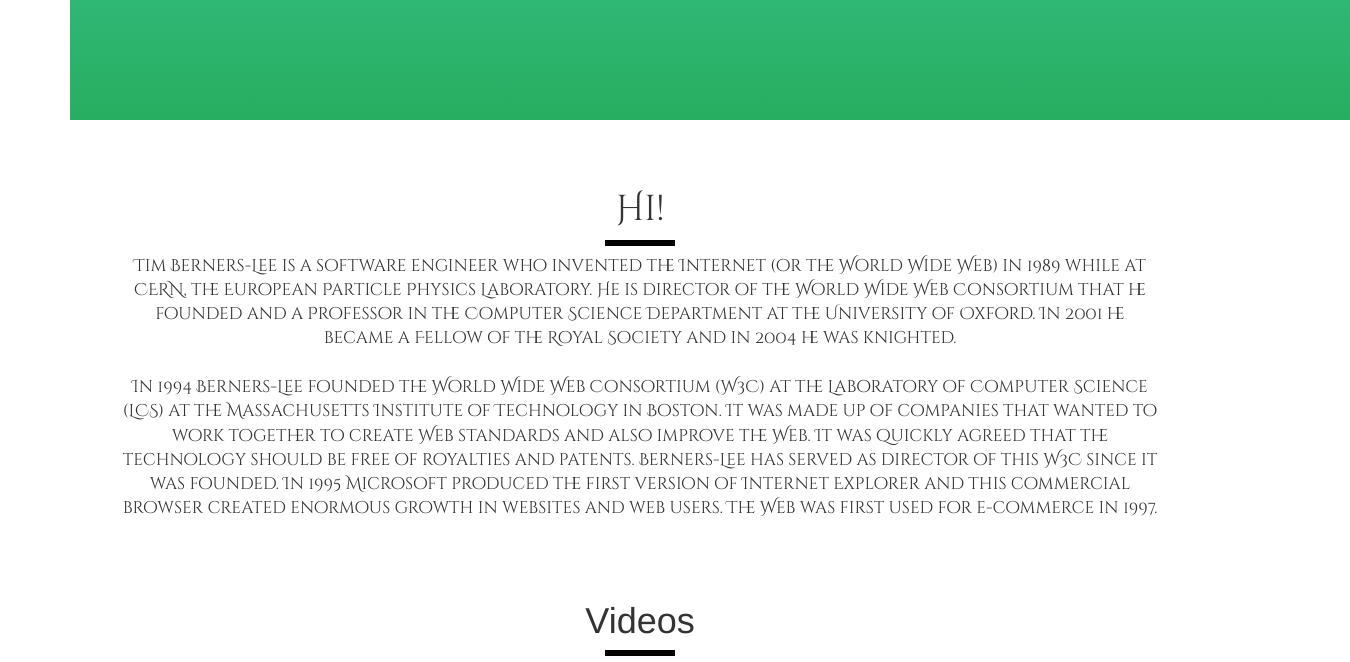
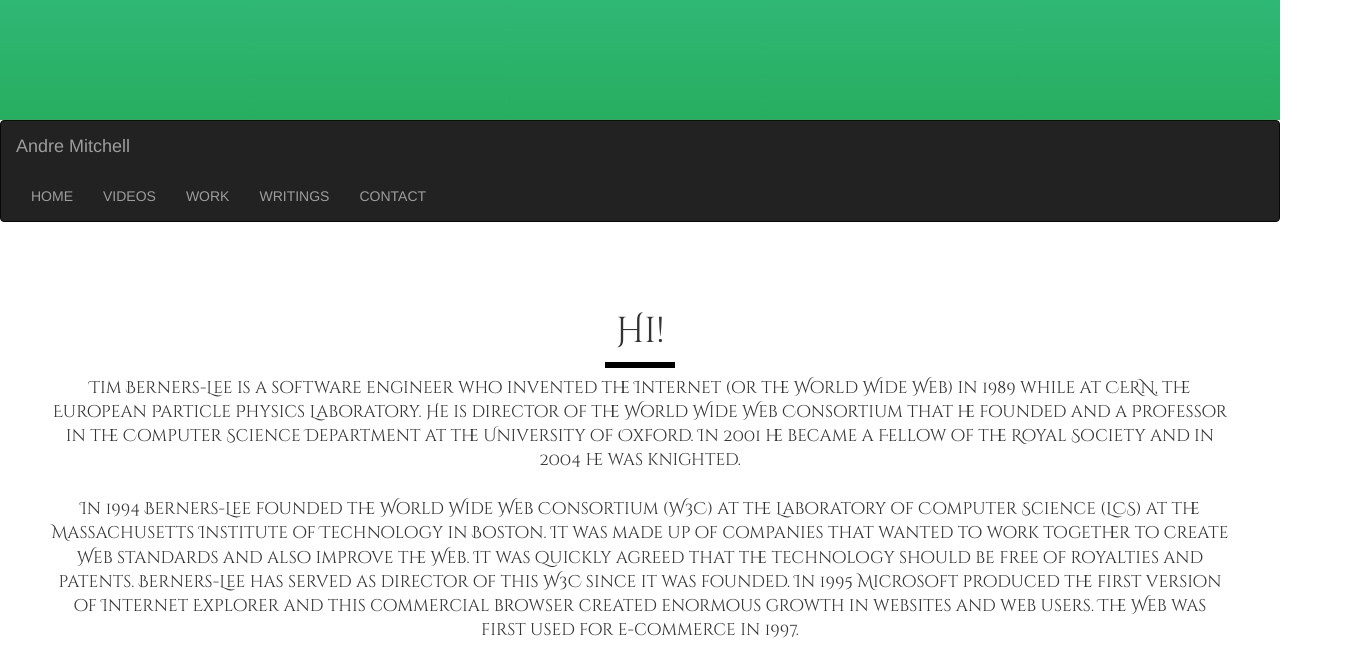
Before and after one commit to Dee-Deepika/Class-68-AJ-to-chk-and-revert, a plain HTML site: page index.html in a window 1280 px wide. Shown: the part 680-1342 px from the top of the page, 1350 px wide, since content can reach past the window. Drawn offline with nearby package versions, Linux system fonts and the light colour scheme.

Commit message:
Update index.html

```diff
--- a/index.html
+++ b/index.html
@@ -16,8 +16,8 @@
 </head>
 
 <body>
-   <div class="container">
-    <nav class="navbar-inverse my_nav_bar">
+
+    <nav class="navbar navbar-inverse my_nav_bar">
         <div class="navbar-header">
             <button type="button" class="navbar-toggle" data-toggle="collapse" data-target="myNavbar">
                 <span class="icon-bar"></span>
@@ -25,7 +25,7 @@
                 <span class="icon-bar"></span>
             </button>
             <a class="navbar-brand" href="#">Andre Mitchell</a>
-        </div>
+
         <div class="collapse navbar-collapse" id="myNavbar">
 
             <ul class="nav navbar-nav">
@@ -109,7 +109,7 @@
             </div>
         </div>
     </section>
-    </div>
+
 </body>
 
 </html>
```
